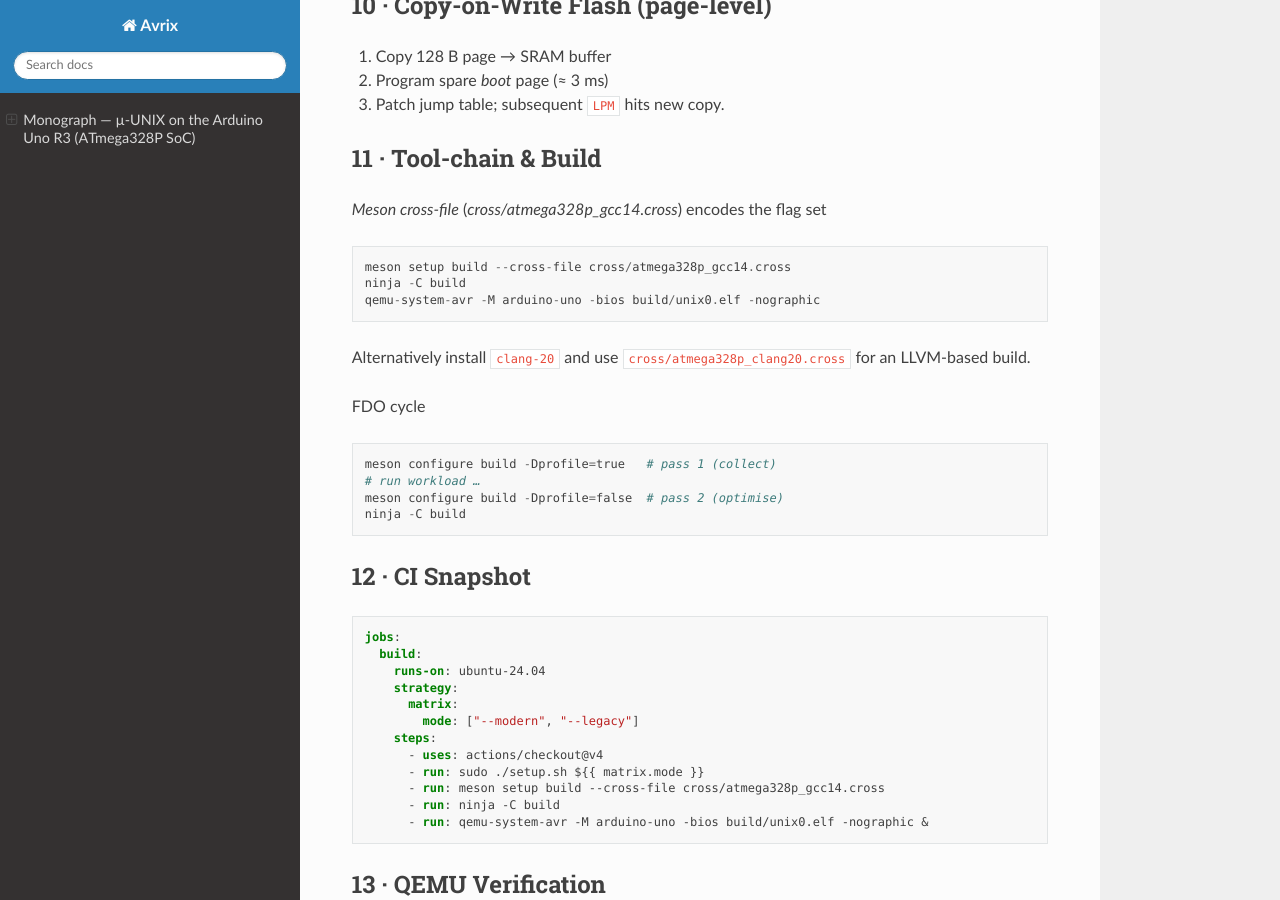
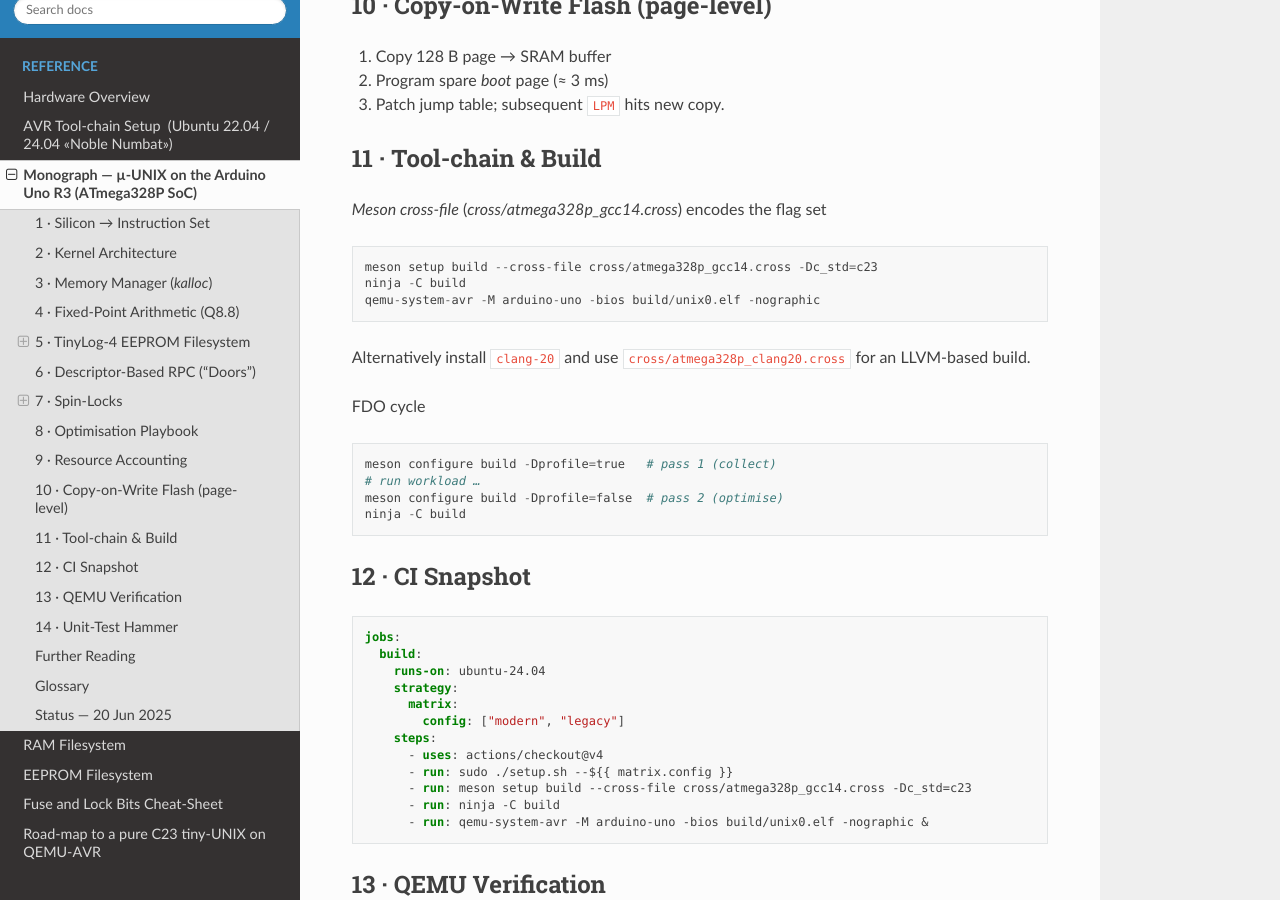
Before and after one commit to Oichkatzelesfrettschen/Avrix, a Sphinx documentation site: the page built from docs/source/monograph.rst, in a window 1280 px wide and 900 px high, scrolled down 3611 px. Built offline with Sphinx 7.4.7 and the Read the Docs theme 3.1.0, drawn with Linux system fonts in a browser that asks for light colours; pages that are not in the unit, such as notebooks, are missing from menus.

```diff
--- a/docs/source/monograph.rst
+++ b/docs/source/monograph.rst
@@ -200,7 +200,7 @@
 
 *Meson cross-file* (`cross/atmega328p_gcc14.cross`) encodes the flag set ::
 
-   meson setup build --cross-file cross/atmega328p_gcc14.cross
+   meson setup build --cross-file cross/atmega328p_gcc14.cross -Dc_std=c23
    ninja -C build
    qemu-system-avr -M arduino-uno -bios build/unix0.elf -nographic
 
@@ -225,11 +225,11 @@
        runs-on: ubuntu-24.04
        strategy:
          matrix:
-           mode: ["--modern", "--legacy"]
+           config: ["modern", "legacy"]
        steps:
          - uses: actions/checkout@v4
-         - run: sudo ./setup.sh ${{ matrix.mode }}
-         - run: meson setup build --cross-file cross/atmega328p_gcc14.cross
+         - run: sudo ./setup.sh --${{ matrix.config }}
+         - run: meson setup build --cross-file cross/atmega328p_gcc14.cross -Dc_std=c23
          - run: ninja -C build
          - run: qemu-system-avr -M arduino-uno -bios build/unix0.elf -nographic &
 
--- a/docs/source/toolchain.rst
+++ b/docs/source/toolchain.rst
@@ -135,7 +135,7 @@
 .. code-block:: bash
 
    meson setup build --wipe \
-        --cross-file cross/atmega328p_gcc14.cross
+        --cross-file cross/atmega328p_gcc14.cross -Dc_std=c23
    meson compile -C build
    qemu-system-avr -M arduino-uno -bios build/unix0.elf -nographic
 
```
Also changed, not shown: README.md (+5 -5 lines), docs/source/index.rst (+6 -7 lines), 5 other files.
